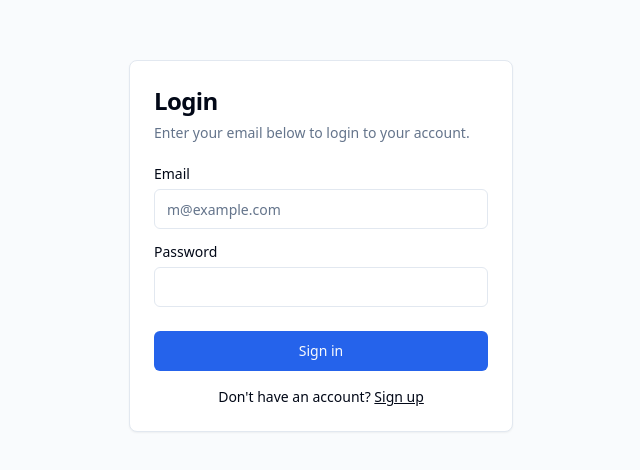
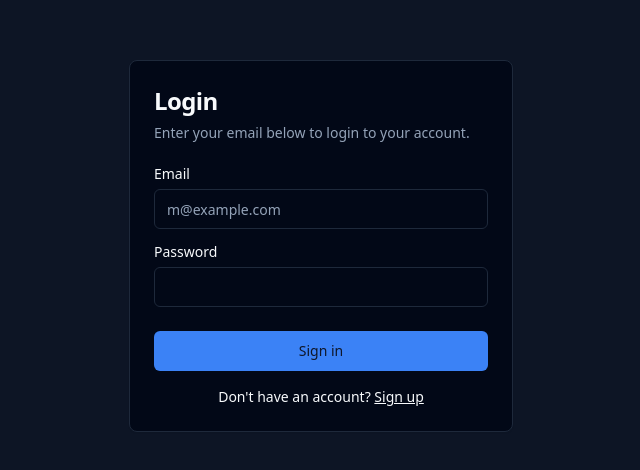
Before and after one commit to EmirErtas/IT-PROJECT, a React (Vite) app: page /login in a window 1280 px wide. Shown: the part 154-624 px from the top of the page, without its empty margins (319-959 px from the left). Built offline with nearby package versions, Linux system fonts and the light colour scheme; no server answers.

Commit message:
feat(ui): implement theme switching and detailed error toasts

```diff
--- a/src/App.tsx
+++ b/src/App.tsx
@@ -2,6 +2,7 @@
 import { BrowserRouter as Router, Routes, Route, Navigate, Outlet } from 'react-router-dom'
 import { AuthProvider, useAuth } from '@/contexts/AuthContext'
 import { ToastProvider } from '@/components/ui/use-toast'
+import { ThemeProvider } from '@/components/theme-provider'
 import Login from '@/pages/auth/Login'
 import Register from '@/pages/auth/Register'
 import Layout from '@/components/layout/Layout'
@@ -29,6 +30,7 @@ const ProtectedRoute = () => {
 function App() {
   return (
     <AuthProvider>
+      <ThemeProvider defaultTheme="dark" storageKey="vite-ui-theme">
         <ToastProvider>
           <Router>
             <div className="min-h-screen bg-background font-sans antialiased text-foreground">
@@ -98,6 +100,7 @@ function App() {
             </div>
           </Router>
         </ToastProvider>
+      </ThemeProvider>
     </AuthProvider>
   )
 }
--- /dev/null
+++ b/src/components/theme-provider.tsx
@@ -0,0 +1,72 @@
+import { createContext, useContext, useEffect, useState } from "react"
+
+type Theme = "dark" | "light" | "system"
+
+type ThemeProviderProps = {
+    children: React.ReactNode
+    defaultTheme?: Theme
+    storageKey?: string
+}
+
+type ThemeProviderState = {
+    theme: Theme
+    setTheme: (theme: Theme) => void
+}
+
+const initialState: ThemeProviderState = {
+    theme: "system",
+    setTheme: () => null,
+}
+
+const ThemeProviderContext = createContext<ThemeProviderState>(initialState)
+
+export function ThemeProvider({
+    children,
+    defaultTheme = "system",
+    storageKey = "vite-ui-theme",
+}: ThemeProviderProps) {
+    const [theme, setTheme] = useState<Theme>(
+        () => (localStorage.getItem(storageKey) as Theme) || defaultTheme
+    )
+
+    useEffect(() => {
+        const root = window.document.documentElement
+
+        root.classList.remove("light", "dark")
+
+        if (theme === "system") {
+            const systemTheme = window.matchMedia("(prefers-color-scheme: dark)")
+                .matches
+                ? "dark"
+                : "light"
+
+            root.classList.add(systemTheme)
+            return
+        }
+
+        root.classList.add(theme)
+    }, [theme])
+
+    const value = {
+        theme,
+        setTheme: (theme: Theme) => {
+            localStorage.setItem(storageKey, theme)
+            setTheme(theme)
+        },
+    }
+
+    return (
+        <ThemeProviderContext.Provider value={value}>
+            {children}
+        </ThemeProviderContext.Provider>
+    )
+}
+
+export const useTheme = () => {
+    const context = useContext(ThemeProviderContext)
+
+    if (context === undefined)
+        throw new Error("useTheme must be used within a ThemeProvider")
+
+    return context
+}
--- a/src/pages/kanban/KanbanBoard.tsx
+++ b/src/pages/kanban/KanbanBoard.tsx
@@ -7,6 +7,7 @@ import { Input } from '@/components/ui/input'
 import { Label } from '@/components/ui/label'
 import { supabase } from '@/lib/supabase'
 import { useAuth } from '@/contexts/AuthContext'
+import { useToast } from '@/components/ui/use-toast'
 
 export type TaskStatus = 'todo' | 'in-progress' | 'done'
 
@@ -20,6 +21,7 @@ export interface Task {
 
 export default function KanbanBoard() {
     const { session } = useAuth()
+    const { toast } = useToast()
     const [tasks, setTasks] = useState<Task[]>([])
     const [isAddTaskModalOpen, setIsAddTaskModalOpen] = useState(false)
     const [newTaskTitle, setNewTaskTitle] = useState('')
@@ -56,10 +58,12 @@ export default function KanbanBoard() {
 
         if (error) {
             console.error('Error creating task:', error)
+            toast(`Failed to create task: ${error.message || error.details || 'Unknown error'}`, 'error')
         } else {
             setTasks([...tasks, data[0] as unknown as Task])
             setNewTaskTitle('')
             setIsAddTaskModalOpen(false)
+            toast('Task created successfully', 'success')
         }
     }
 
--- a/src/pages/notes/Notes.tsx
+++ b/src/pages/notes/Notes.tsx
@@ -50,7 +50,7 @@ export default function Notes() {
 
         if (error) {
             console.error('Error creating note:', error)
-            toast('Failed to create note', 'error')
+            toast(`Failed to create note: ${error.message || error.details || 'Unknown error'}`, 'error')
         } else {
             setNotes([...notes, data[0]])
             setNewNoteTitle('')
--- a/src/pages/projects/ProjectList.tsx
+++ b/src/pages/projects/ProjectList.tsx
@@ -51,7 +51,7 @@ export default function ProjectList() {
 
         if (error) {
             console.error('Error creating project:', error)
-            toast('Failed to create project', 'error')
+            toast(`Failed to create project: ${error.message || error.details || 'Unknown error'}`, 'error')
         } else {
             setProjects([...projects, data[0]])
             setNewProjectName('')
--- a/src/pages/settings/Settings.tsx
+++ b/src/pages/settings/Settings.tsx
@@ -4,6 +4,7 @@ import { Label } from '@/components/ui/label'
 import { Bell, Moon, Sun, Monitor, Shield, Laptop } from 'lucide-react'
 import { useState } from 'react'
 import { useToast } from '@/components/ui/use-toast'
+import { useTheme } from '@/components/theme-provider'
 
 // Mock Switch Component since we don't have shadcn ui switch yet
 function MockSwitch({ id, checked, onCheckedChange }: { id: string, checked?: boolean, onCheckedChange?: (checked: boolean) => void }) {
@@ -32,6 +33,7 @@ function MockSwitch({ id, checked, onCheckedChange }: { id: string, checked?: bo
 
 export default function Settings() {
     const { toast } = useToast()
+    const { setTheme } = useTheme()
     const [notifications, setNotifications] = useState({ email: true, push: false })
     const [dataSharing, setDataSharing] = useState(true)
 
@@ -68,13 +70,13 @@ export default function Settings() {
                                 <p className="text-sm text-muted-foreground">Select your preferred theme.</p>
                             </div>
                             <div className="flex items-center bg-secondary rounded-lg p-1">
-                                <Button variant="ghost" size="sm" className="h-8 rounded-md bg-background shadow-sm">
+                                <Button variant="ghost" size="sm" className="h-8 rounded-md" onClick={() => setTheme("light")}>
                                     <Sun className="h-4 w-4 mr-2" /> Light
                                 </Button>
-                                <Button variant="ghost" size="sm" className="h-8 rounded-md text-muted-foreground">
+                                <Button variant="ghost" size="sm" className="h-8 rounded-md" onClick={() => setTheme("dark")}>
                                     <Moon className="h-4 w-4 mr-2" /> Dark
                                 </Button>
-                                <Button variant="ghost" size="sm" className="h-8 rounded-md text-muted-foreground">
+                                <Button variant="ghost" size="sm" className="h-8 rounded-md" onClick={() => setTheme("system")}>
                                     <Laptop className="h-4 w-4 mr-2" /> System
                                 </Button>
                             </div>
```
Lines whose indentation alone changed are shown as unchanged.
